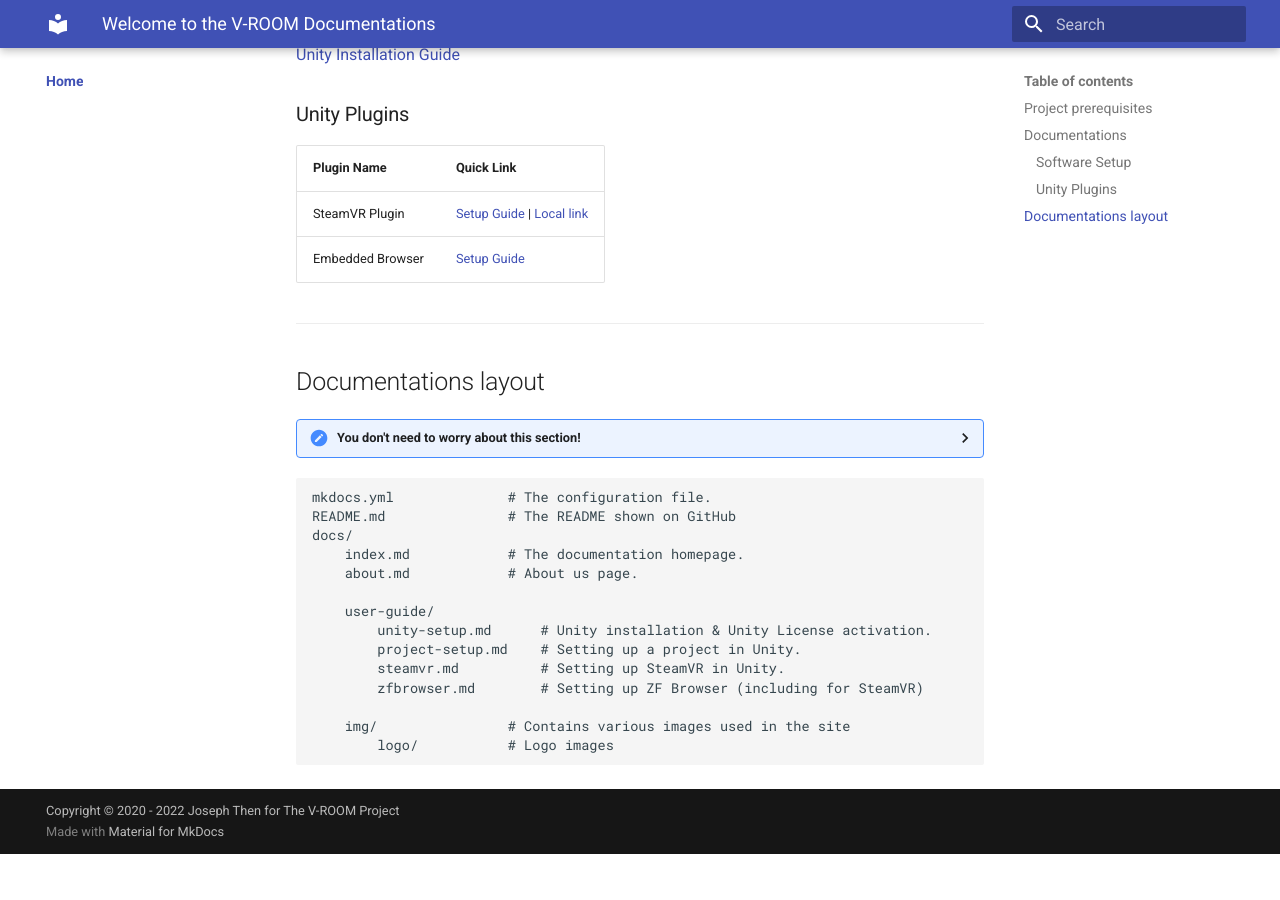
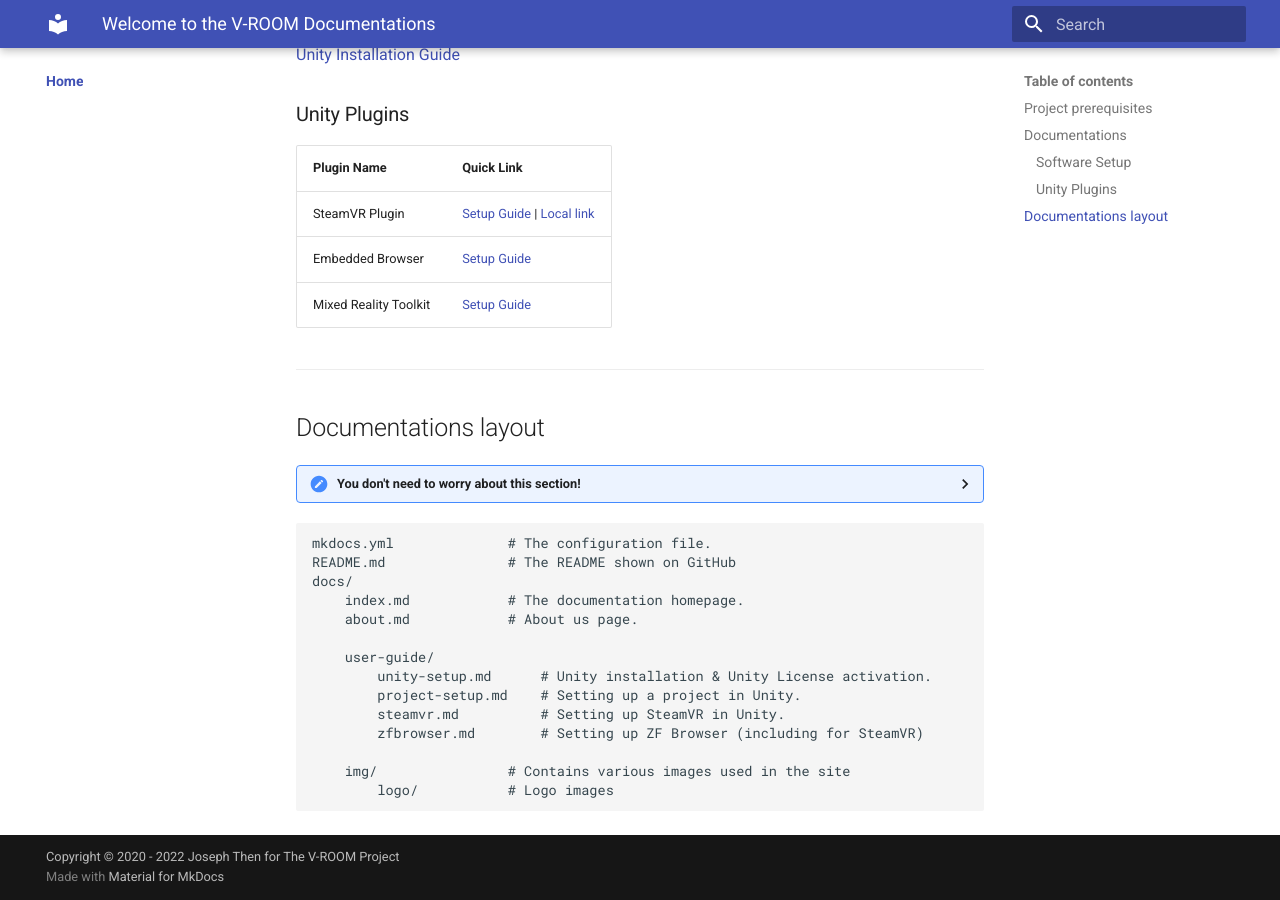
Before and after one commit to josephthen3320/v-room_docs, an MkDocs documentation site: the page built from docs/index.md, in a window 1280 px wide and 900 px high, scrolled down 1044 px. Built offline with MkDocs 1.6.1 and Material for MkDocs 9.7.7, drawn with Linux system fonts in a browser that asks for light colours; before the commit the page ends 1898 px from its top, so only the background shows below that.

```diff
--- a/docs/index.md
+++ b/docs/index.md
@@ -31,10 +31,11 @@
 
 ### Unity Plugins
 
-| Plugin Name 		| Quick Link 	|
-| ----------- 		| ----------	|
-| SteamVR Plugin 	| [Setup Guide](user-guide/steamvr/index.html) \| [Local link](user-guide/steamvr) |
-| Embedded Browser 	| [Setup Guide](user-guide/zfbrowser/index.html) 	|
+| Plugin Name 			| Quick Link 	|
+| ----------- 			| ----------	|
+| SteamVR Plugin 		| [Setup Guide](user-guide/steamvr/index.html) \| [Local link](user-guide/steamvr) |
+| Embedded Browser 		| [Setup Guide](user-guide/zfbrowser/index.html) 	|
+| Mixed Reality Toolkit | [Setup Guide](user-guide/MRTK/index.html) 		|
 
 
 ---
```
Also changed, not shown: docs/user-guide/steamvr.md (+1 -1 lines).
